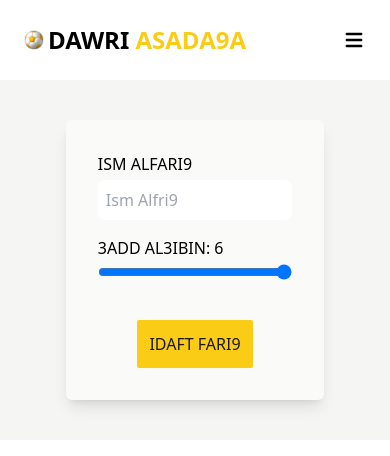
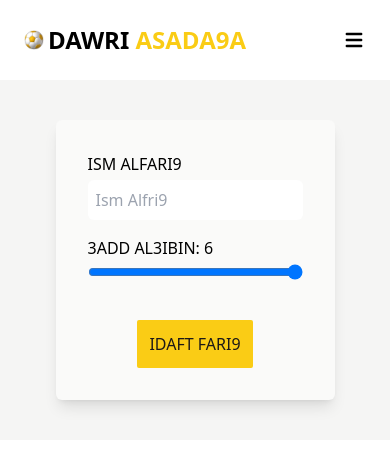
Before and after one commit to hichamelamrani/dawri-asada9a, a Next.js app: page /tasjil-fari9 in a window 390 px wide. Shown: the top 456 px of the page. Built offline with nearby package versions, Linux system fonts and the light colour scheme.

Commit message:
khgkgkgjkjghkjgkjg

```diff
--- a/app/tasjil-fari9/page.tsx
+++ b/app/tasjil-fari9/page.tsx
@@ -8,8 +8,8 @@ function AddTeme() {
   };
   return (
     <div className="bg-stone-100 dark:bg-stone-900 ">
-      <div className="container p-10">
-        <div className="w-10/12 m-auto p-8  lg:w-96 rounded-md shadow-lg bg-stone-50 dark:bg-stone-800">
+      <div className="container m-auto p-10">
+        <div className="w-[90%] m-auto p-8  lg:w-96 rounded-md shadow-lg bg-stone-50 dark:bg-stone-800">
           <form className="flex flex-col gap-4" action="">
             <div className=" flex flex-col gap-1 rounded-md">
               <label htmlFor="">ISM ALFARI9</label>
```
